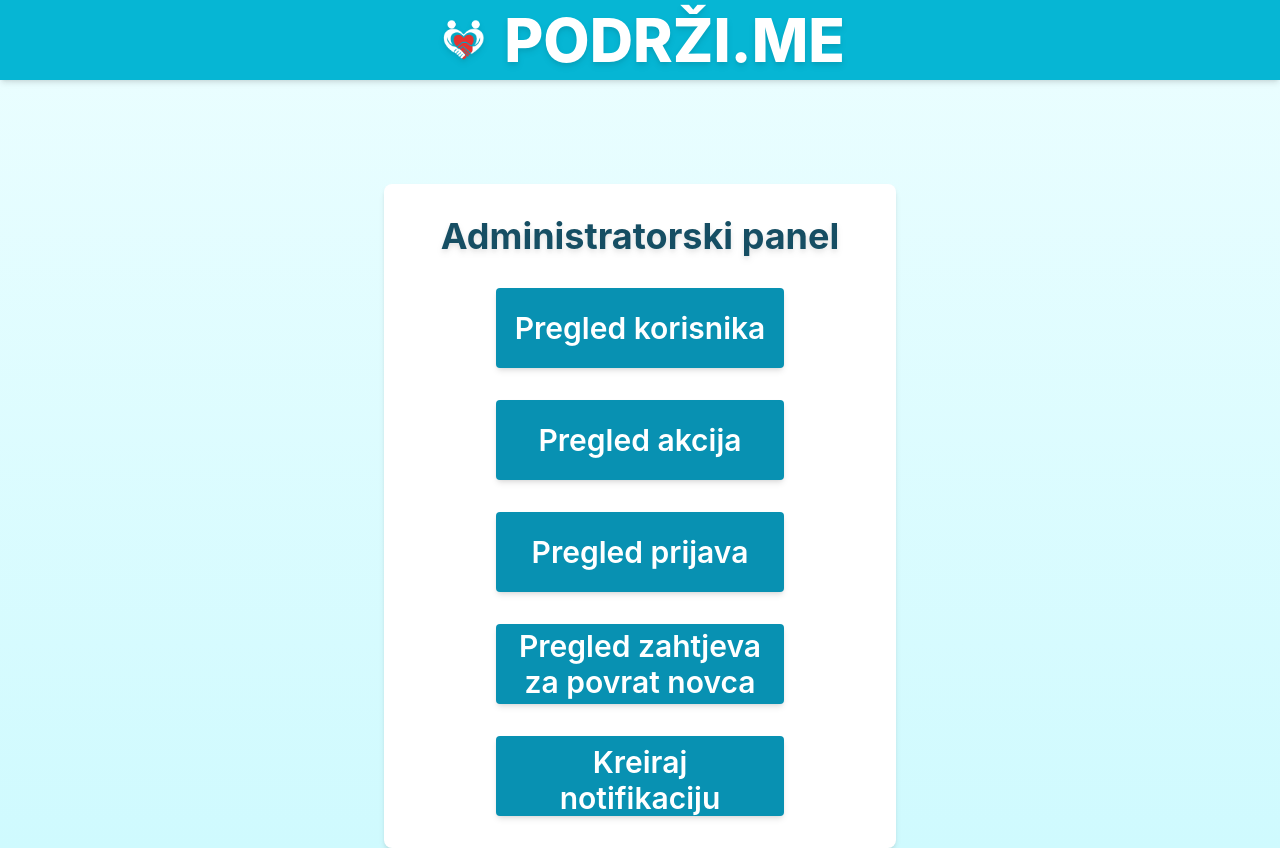
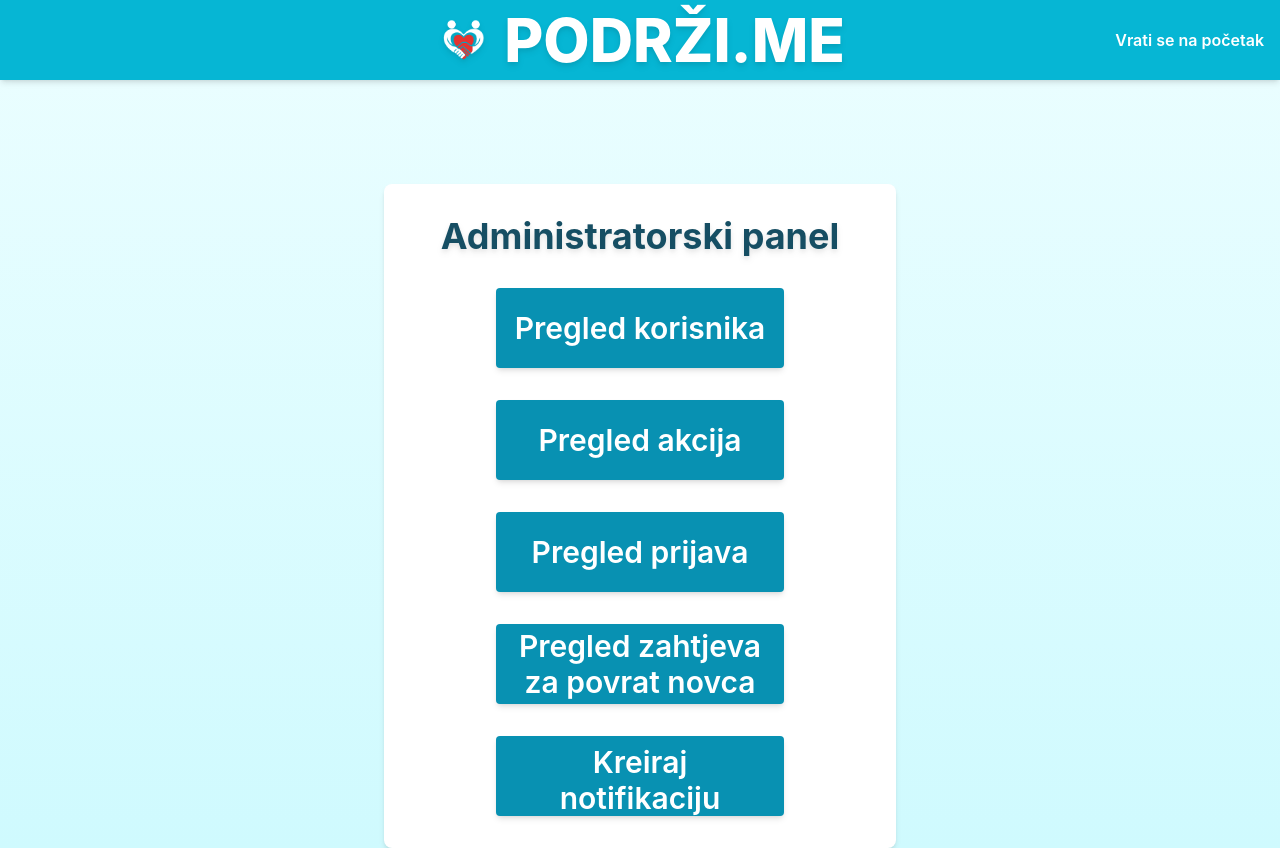
Before and after one commit to bratpeki/podrzi.me, a React app in the folder React/: page /admin/home in a window 1280 px wide. Built offline with nearby package versions, Linux system fonts and the light colour scheme.

Commit message:
Dodato dugme za povratak na admina

```diff
--- a/React/src/pages/admin/AdminHeader.js
+++ b/React/src/pages/admin/AdminHeader.js
@@ -2,10 +2,23 @@
 import React, { useContext, useEffect, useRef, useState } from "react";
 import { Link, useNavigate } from "react-router-dom";
 import logo from "../../Images/logo.png";
+import { AuthStateContext } from "../../components/UseAuthState";
 
 function AdminHeader() {
+
+  const { authState, authDispatch } = useContext(AuthStateContext);
+
   return (
     <nav className="bg-cyan-500 fixed top-0 w-full p-4 flex items-center justify-between text-white shadow-md z-50 h-20">
+
+      <div className="w-24"></div>
+      <Link
+        to="/home"
+        onClick={() => authDispatch({ type: "logout" })}
+        className="text-white no-underline font-semibold hover:underline ml-4"
+      >
+        Vrati se na početak
+      </Link>
 
       {/* Center: Logo */}
       <div className="absolute left-1/2 transform -translate-x-1/2 flex items-center">
```
